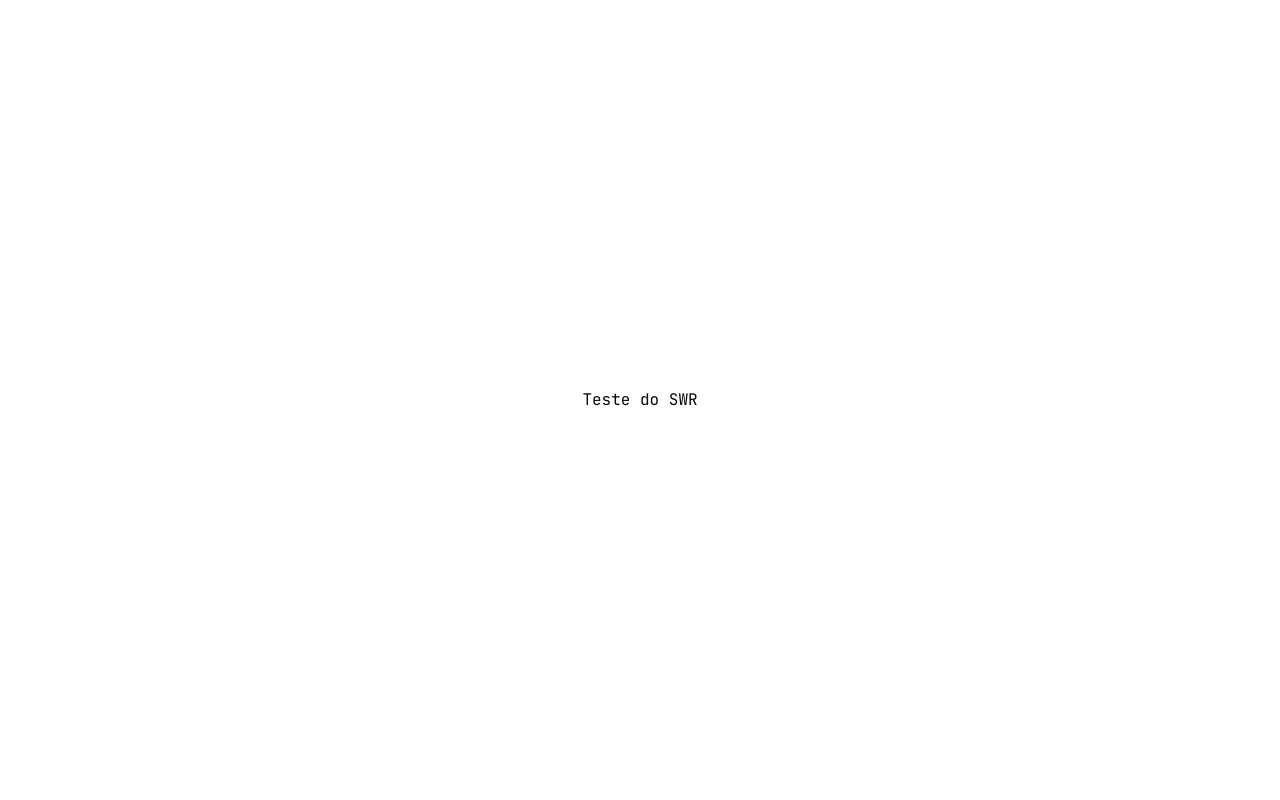
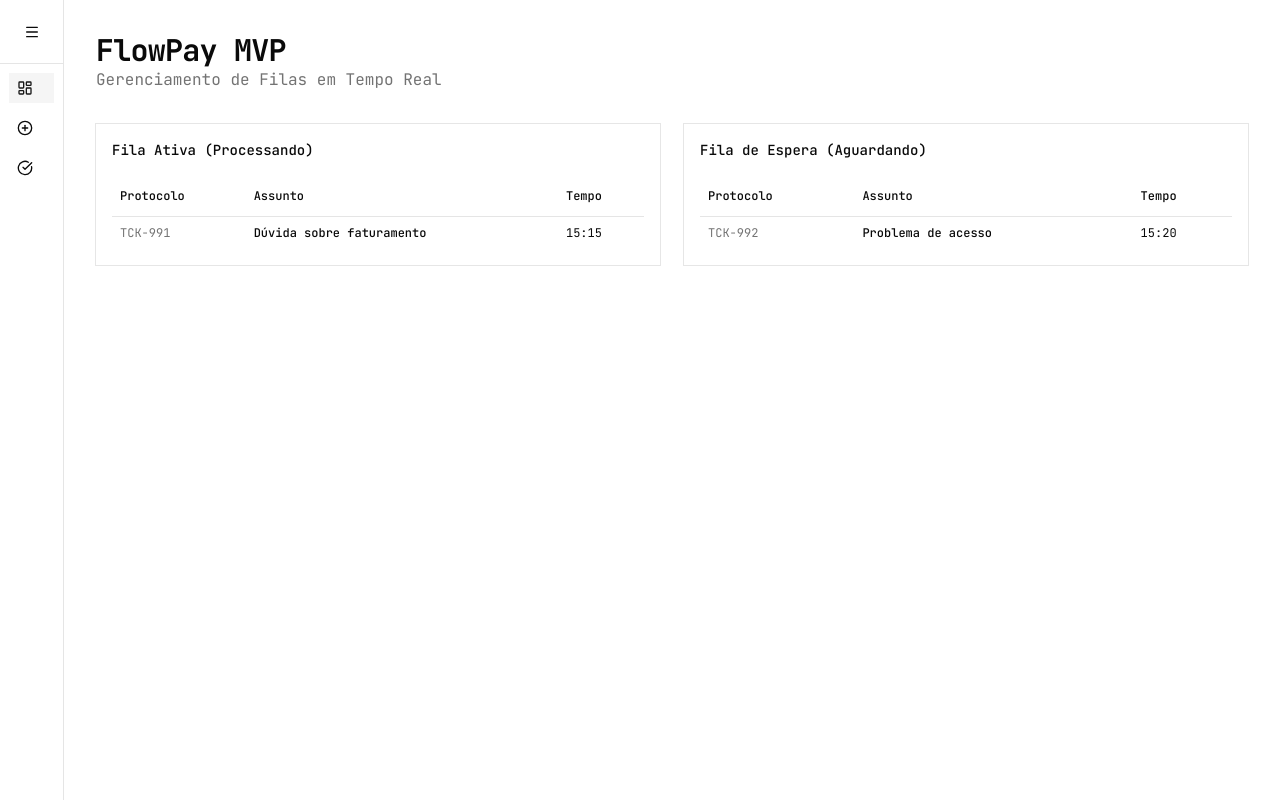
Before and after one commit to CaputiDev/flowpay-frontend, a Next.js app: page / in a window 1280 px wide. Built offline with nearby package versions, Linux system fonts and the light colour scheme.

Commit message:
feat: improve dashboard screen

```diff
--- a/app/page.tsx
+++ b/app/page.tsx
@@ -1,15 +1,119 @@
-"use client";
+"use client"; // Necessário para usarmos o useState na Sidebar
 
-import { useQueues } from "@/app/hooks/useQueues";
+import { useState } from "react";
+import { Menu, LayoutDashboard, PlusCircle, CheckCircle } from "lucide-react";
+import { Button } from "@/components/ui/button";
+import { Card, CardContent, CardHeader, CardTitle } from "@/components/ui/card";
+import { Table, TableBody, TableCell, TableHead, TableHeader, TableRow } from "@/components/ui/table";
 
-export default function Home() {
-  const { filas, isLoading } = useQueues();
-
-  console.log("Status do SWR:", { filas, isLoading });
+export default function Dashboard() {
+  const [isSidebarOpen, setIsSidebarOpen] = useState(false);
 
   return (
-    <main className="flex min-h-screen items-center justify-center">
-      <h1>Teste do SWR</h1>
-    </main>
+    <div className="flex min-h-screen bg-background">
+
+      {/*
+        Sidebar Expansível
+        Controlamos a largura (w-64 vs w-16) com base no estado.
+      */}
+      <aside
+        className={`${isSidebarOpen ? "w-64" : "w-16"
+          } transition-all duration-300 border-r bg-card flex flex-col`}
+      >
+        <div className="p-4 flex items-center justify-between border-b h-16">
+          {isSidebarOpen && <span className="font-bold text-lg whitespace-nowrap">Menu Ubots</span>}
+          <Button
+            variant="ghost"
+            size="icon"
+            onClick={() => setIsSidebarOpen(!isSidebarOpen)}
+            className={!isSidebarOpen ? "mx-auto" : ""}
+          >
+            <Menu className="h-5 w-5" />
+          </Button>
+        </div>
+
+        <nav className="flex-1 p-2 space-y-2 overflow-hidden">
+          <Button variant="secondary" className={`w-full justify-start ${!isSidebarOpen ? "px-2" : ""}`}>
+            <LayoutDashboard className="h-5 w-5 shrink-0" />
+            {isSidebarOpen && <span className="ml-3">Dashboard</span>}
+          </Button>
+
+          <Button variant="ghost" className={`w-full justify-start ${!isSidebarOpen ? "px-2" : ""}`}>
+            <PlusCircle className="h-5 w-5 shrink-0" />
+            {isSidebarOpen && <span className="ml-3">Abrir Chamado</span>}
+          </Button>
+
+          <Button variant="ghost" className={`w-full justify-start ${!isSidebarOpen ? "px-2" : ""}`}>
+            <CheckCircle className="h-5 w-5 shrink-0" />
+            {isSidebarOpen && <span className="ml-3">Histórico / Fechados</span>}
+          </Button>
+        </nav>
+      </aside>
+
+      {/* Conteúdo Principal */}
+      <main className="flex-1 p-8 flex flex-col w-full overflow-hidden">
+        <header className="mb-8">
+          <h1 className="text-3xl font-bold tracking-tight">FlowPay MVP</h1>
+          <p className="text-muted-foreground">
+            Gerenciamento de Filas em Tempo Real
+          </p>
+        </header>
+
+        {/* Container Principal */}
+        <div className="grid grid-cols-1 md:grid-cols-2 gap-6">
+
+          {/* Lado Esquerdo: Fila Ativa */}
+          <Card>
+            <CardHeader>
+              <CardTitle>Fila Ativa (Processando)</CardTitle>
+            </CardHeader>
+            <CardContent>
+              <Table>
+                <TableHeader>
+                  <TableRow>
+                    <TableHead>Protocolo</TableHead>
+                    <TableHead>Assunto</TableHead>
+                    <TableHead>Tempo</TableHead>
+                  </TableRow>
+                </TableHeader>
+                <TableBody>
+                  <TableRow>
+                    <TableCell className="font-mono text-xs text-muted-foreground">TCK-991</TableCell>
+                    <TableCell className="font-medium">Dúvida sobre faturamento</TableCell>
+                    <TableCell>15:15</TableCell>
+                  </TableRow>
+                </TableBody>
+              </Table>
+            </CardContent>
+          </Card>
+
+          {/* Lado Direito: Fila de Espera */}
+          <Card>
+            <CardHeader>
+              <CardTitle>Fila de Espera (Aguardando)</CardTitle>
+            </CardHeader>
+            <CardContent>
+              <Table>
+                <TableHeader>
+                  <TableRow>
+                    <TableHead>Protocolo</TableHead>
+                    <TableHead>Assunto</TableHead>
+                    <TableHead>Tempo</TableHead>
+                  </TableRow>
+                </TableHeader>
+                <TableBody>
+                  <TableRow>
+                    <TableCell className="font-mono text-xs text-muted-foreground">TCK-992</TableCell>
+                    <TableCell className="font-medium">Problema de acesso</TableCell>
+                    <TableCell>15:20</TableCell>
+                  </TableRow>
+                </TableBody>
+              </Table>
+            </CardContent>
+          </Card>
+
+        </div>
+      </main>
+    </div>
   );
 }
```
